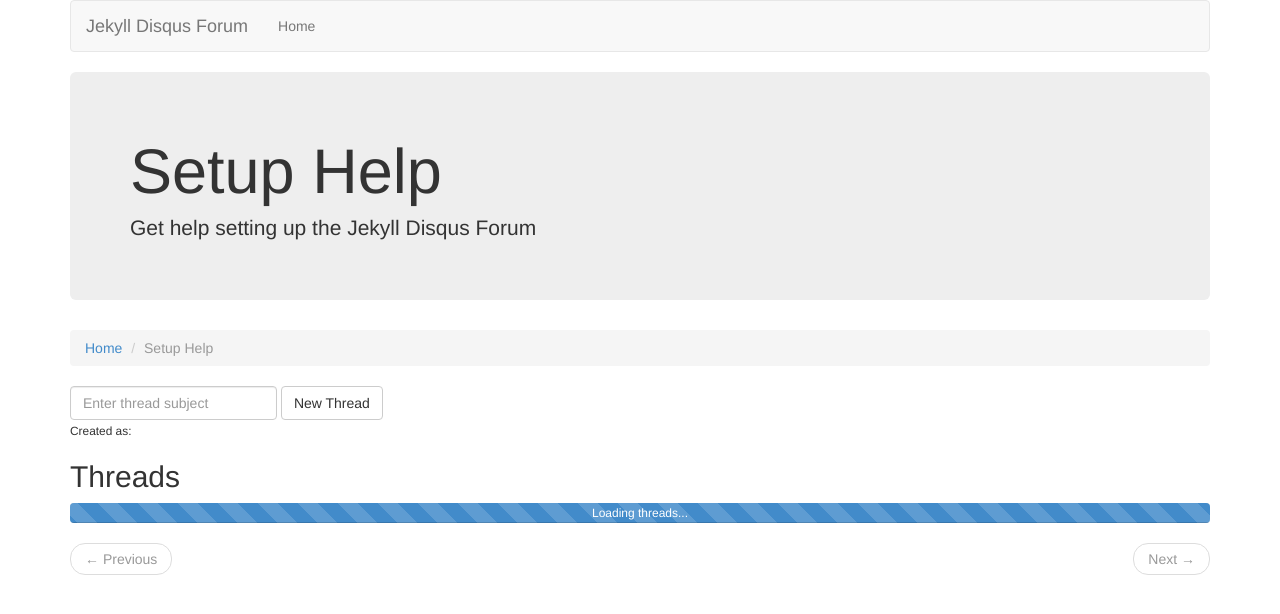
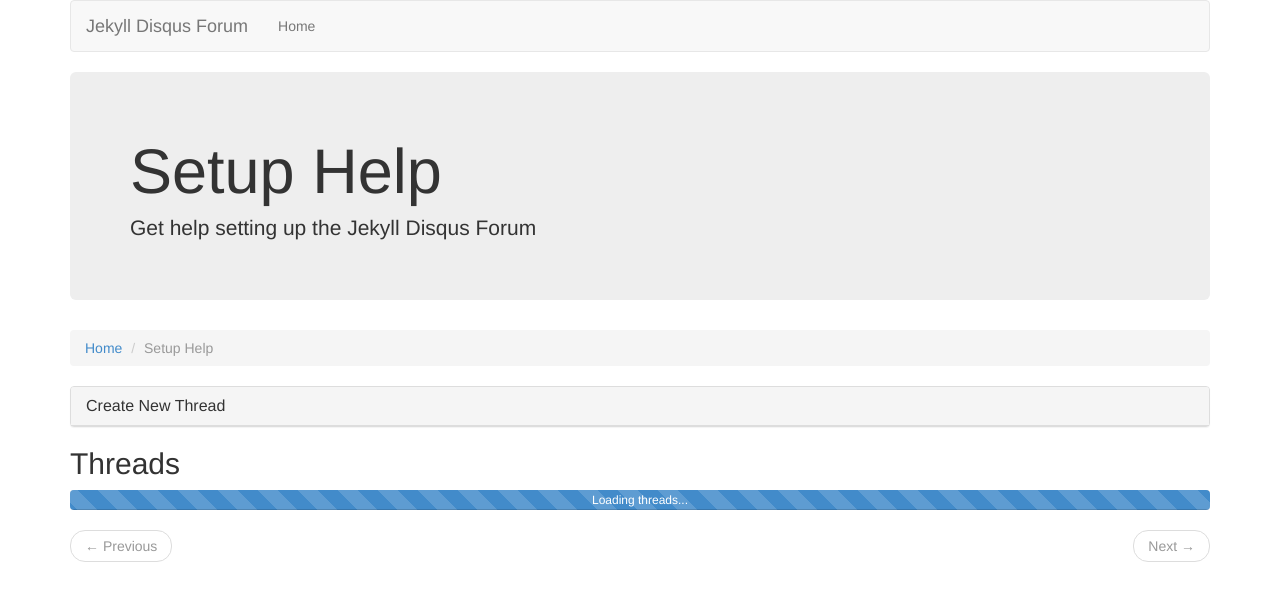
Before and after one commit to klcodanr/Jekyll-Disqus-Forum, a Jekyll site: the page built from categories/setup-help.md, in a window 1280 px wide. Shown: the top 614 px of the page. Built offline with Jekyll 4.4.1, drawn with Linux system fonts in a browser that asks for light colours; nearby versions of some CDN libraries.

Commit message:
Added a closed icon to closed threads, ignoring deleted threads and made the create thread form hidden by default

```diff
--- a/_layouts/category.html
+++ b/_layouts/category.html
@@ -10,6 +10,16 @@ scripts: [/js/category.js]
 	<li><a href="{{site.baseurl}}/">Home</a></li>
 	<li class="active">{{ page.title }}</li>
 </ol>
+<div class="panel panel-default">
+	<div class="panel-heading">
+		<h4 class="panel-title">
+			<a data-toggle="collapse" href="#new-thread-container">
+		  		Create New Thread
+		  	</a>
+		</h4>
+	</div>
+	<div id="new-thread-container" class="panel-collapse collapse">
+		<div class="panel-body">
 			<form id="new-thread" class="form-inline" role="form" action="{{ site.baseurl }}/thread.html">
 				<div class="form-group">
 					<label class="sr-only" for="thread-ui">Thread Subject</label>
@@ -19,11 +29,13 @@ scripts: [/js/category.js]
 				<input type="hidden" name="category" value="{{ page.id }}" />
 				<input type="hidden" name="thread" class="thread" value="" />
 				<div class="form-group">
-		<button type="submit" class="btn btn-default">New Thread</button>
+					<button type="submit" class="btn btn-default">Create Thread</button>
 					<div class="help-block hidden">&nbsp;</div>
 				</div>
 			</form>
-<small>Created as: <em><span class="thread"></span></em></small>
+		</div>
+	</div>
+</div>
 <h2>Threads</h2>
 <div class="row">
 	<div class="col-lg-12">
--- a/js/category.js
+++ b/js/category.js
@@ -26,6 +26,12 @@ var loadThreads = function(cursor){
 		    		thread.startDate = new Date(thread.createdAt).toLocaleString();
 		    		if(authors.indexOf(thread.author) == -1){
 		    			authors.push(thread.author);
+		    		}
+		    		if(thread.isClosed){
+		    			thread['status'] = 'glyphicon glyphicon-lock';
+		    		}
+		    		if(thread.isDeleted){
+		    			return;
 		    		}
 		    		$('#threads').mustache('thread', thread);
 				});
--- a/templates/thread.html
+++ b/templates/thread.html
@@ -1,7 +1,7 @@
 <script id="thread" type="text/html">
 <li class="media" id="{{id}}">
     <div class="media-body">
-    	<h4 class="media-heading"><a href="{{link}}">{{title}}</a> &mdash; {{ posts }} post(s)</h4>
+    	<h4 class="media-heading"><span class="status {{status}}"></span>&nbsp;<a href="{{link}}">{{title}}</a> &mdash; {{ posts }} post(s)</h4>
 		<p>
 			<small>Created on {{startDate}} by <span class="author-{{author}}">{{}}</span></small>
 		</p>
```
Also changed, not shown: fonts/glyphicons-halflings-regular.ttf (added), fonts/glyphicons-halflings-regular.woff (added), 2 other files. Lines whose indentation alone changed are shown as unchanged.
